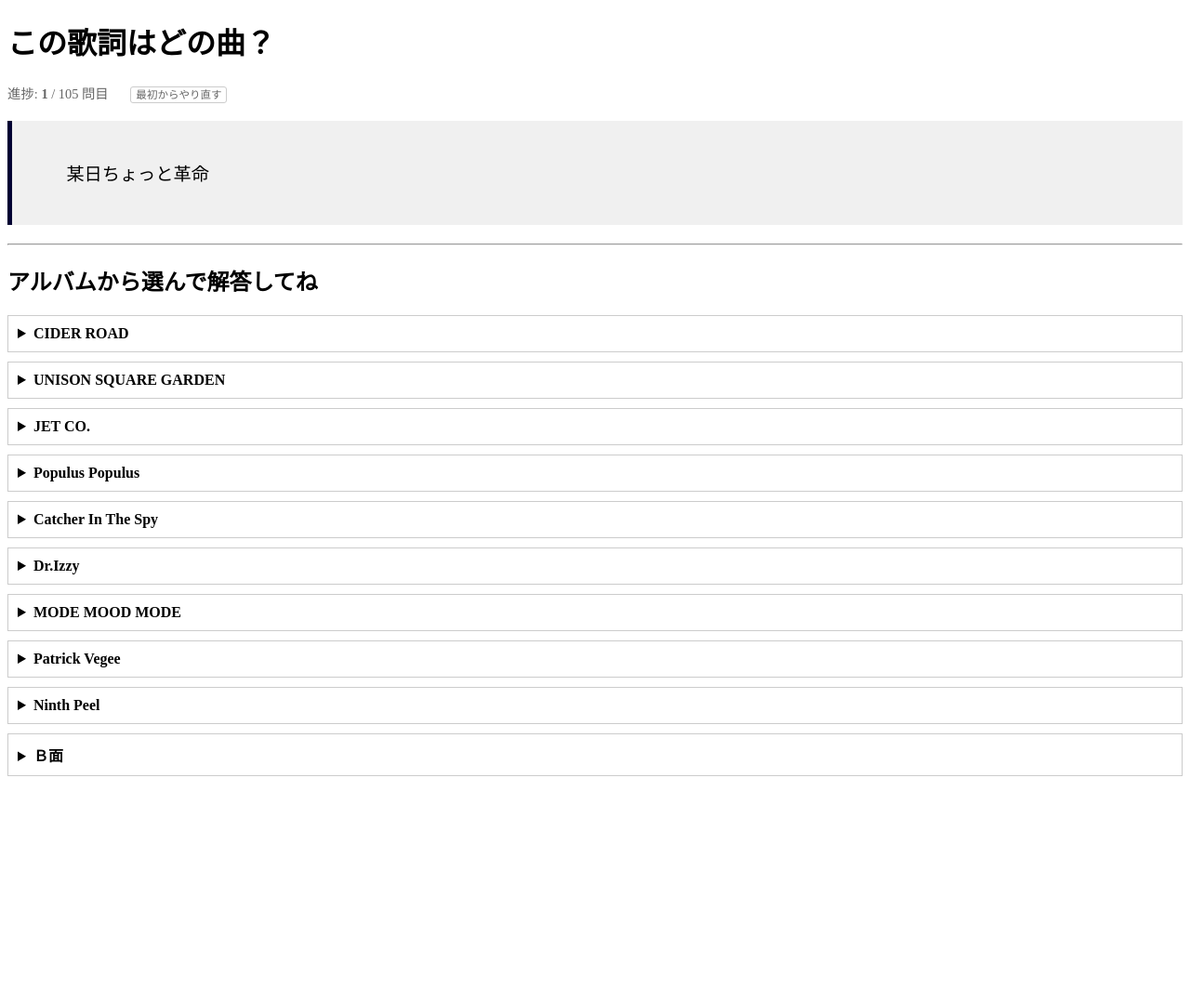
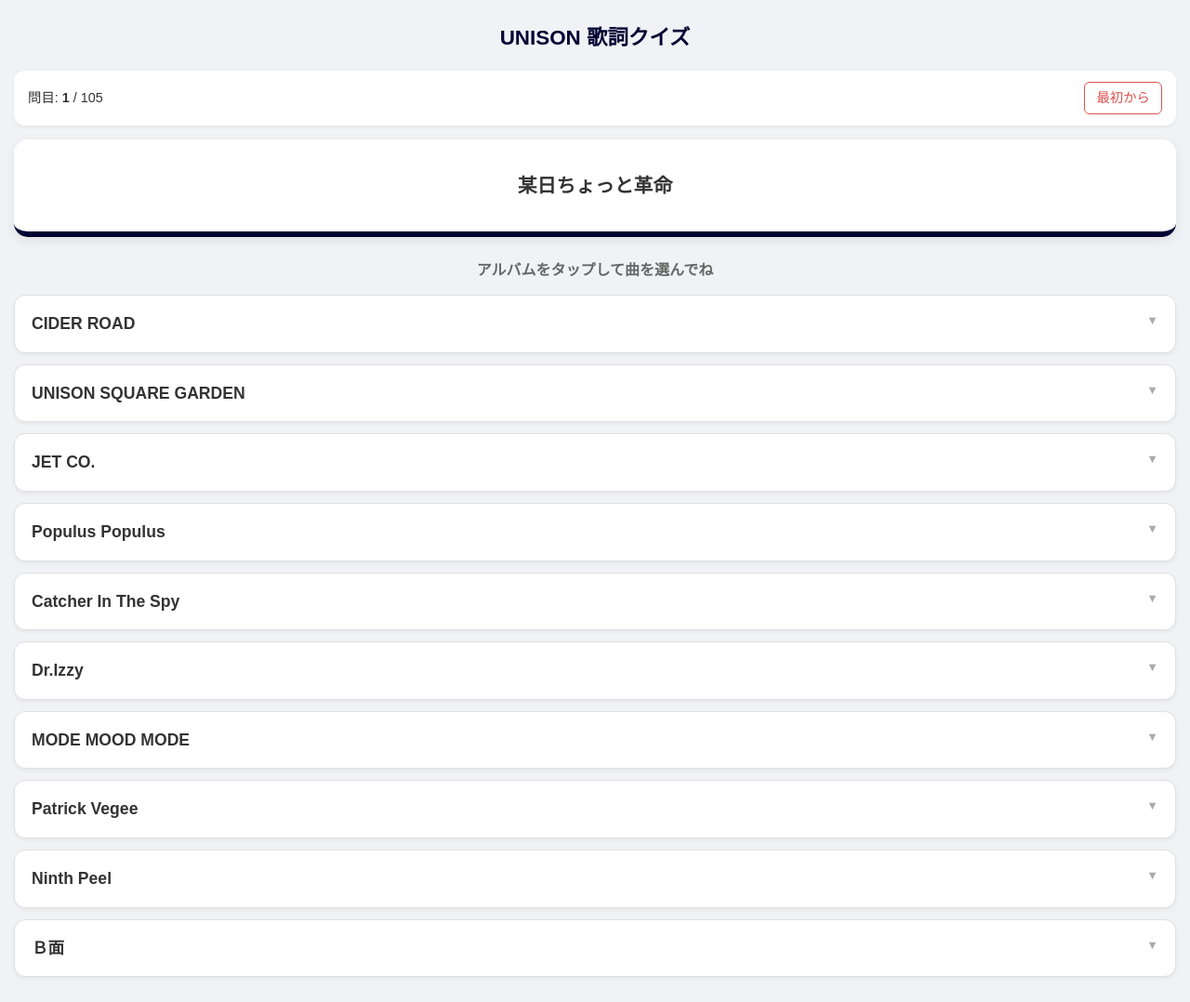
Before and after one commit to 23026050/unison-quiz, a Django app: page / in a window 1280 px wide. Shown: the whole page at 93% size. Before the commit the page ends 835 px from the top, so only its background shows below. Run offline with Django 5.2, Linux system fonts and the light colour scheme; data comes from the database, SQL or seed files in the repository; both versions use the stored data as it was after the commit.

Commit message:
Add files via upload

```diff
--- a/unison_app/quiz/templates/quiz/quiz.html
+++ b/unison_app/quiz/templates/quiz/quiz.html
@@ -1,45 +1,150 @@
 <!DOCTYPE html>
-<html>
+<html lang="ja">
 <head>
+    <meta charset="UTF-8">
+    <meta name="viewport" content="width=device-width, initial-scale=1.0">
     <title>UNISON 歌詞クイズ</title>
     <style>
-        .lyrics-box { background: #f0f0f0; padding: 20px; margin: 20px 0; font-size: 1.2em; border-left: 5px solid #000033; white-space: pre-wrap; }
-        .album-section { margin-top: 20px; }
-        .progress-bar { color: #666; font-size: 0.9em; margin-bottom: 10px; }
-        details { margin-bottom: 10px; border: 1px solid #ccc; padding: 10px; }
-        summary { cursor: pointer; font-weight: bold; }
-        button { background: none; border: none; color: blue; text-decoration: underline; cursor: pointer; }
-        button:hover { color: red; }
+        :root {
+            --primary-color: #000033;
+            --accent-color: #007bff;
+            --bg-color: #f0f2f5;
+            --card-bg: #ffffff;
+            --text-color: #333;
+        }
+
+        body {
+            font-family: 'Hiragino Sans', 'Meiryo', sans-serif;
+            background-color: var(--bg-color);
+            color: var(--text-color);
+            margin: 0;
+            padding: 15px;
+            line-height: 1.4;
+        }
+
+        h1 {
+            font-size: 1.4rem;
+            text-align: center;
+            color: var(--primary-color);
+            margin: 10px 0 20px;
+        }
+
+        /* 進捗バー */
+        .progress-bar {
+            background: white;
+            padding: 12px 15px;
+            border-radius: 12px;
+            box-shadow: 0 2px 4px rgba(0,0,0,0.05);
+            display: flex;
+            justify-content: space-between;
+            align-items: center;
+            font-size: 0.9rem;
+            margin-bottom: 15px;
+        }
+
+        /* 歌詞ボックス（目立つように大きく） */
+        .lyrics-box {
+            background: var(--card-bg);
+            padding: 35px 20px;
+            margin-bottom: 25px;
+            border-radius: 15px;
+            box-shadow: 0 4px 12px rgba(0,0,0,0.08);
+            font-size: 1.3rem;
+            font-weight: bold;
+            text-align: center;
+            border-bottom: 6px solid var(--primary-color);
+            white-space: pre-wrap;
+        }
+
+        h2 {
+            font-size: 1rem;
+            margin-bottom: 15px;
+            color: #666;
+            text-align: center;
+        }
+
+        /* アルバムの開閉 */
+        details {
+            background: white;
+            margin-bottom: 12px;
+            border-radius: 12px;
+            box-shadow: 0 2px 4px rgba(0,0,0,0.05);
+            border: 1px solid #e0e0e0;
+        }
+
+        summary {
+            padding: 18px;
+            cursor: pointer;
+            font-weight: bold;
+            font-size: 1.1rem;
+            list-style: none;
+            display: flex;
+            justify-content: space-between;
+        }
+
+        summary::after { content: '▼'; font-size: 0.8rem; color: #aaa; }
+        details[open] summary { border-bottom: 1px solid #eee; }
+        details[open] summary::after { content: '▲'; }
+
+        /* 曲の選択ボタン（大きく押しやすく） */
+        ul { list-style: none; padding: 0; margin: 0; }
+
+        .song-item {
+            border-bottom: 1px solid #f0f0f0;
+        }
+
+        .song-button {
+            width: 100%;
+            padding: 20px 15px; /* 上下パディングを増やして大きく */
+            text-align: left;
+            background: white;
+            border: none;
+            font-size: 1.1rem; /* 文字を大きく */
+            color: var(--text-color);
+            cursor: pointer;
+            display: block;
+            transition: background 0.1s;
+        }
+
+        /* タップした時に色が変わる（フィードバック） */
+        .song-button:active {
+            background-color: #007bff;
+            color: white;
+        }
+
+        .reset-btn {
+            text-decoration: none;
+            color: #d9534f;
+            border: 1px solid #d9534f;
+            padding: 6px 12px;
+            border-radius: 6px;
+        }
     </style>
 </head>
 <body>
-    <h1>この歌詞はどの曲？</h1>
+
+    <h1>UNISON 歌詞クイズ</h1>
 
     <div class="progress-bar">
-        進捗: <strong>{{ current_count }}</strong> / {{ total_songs }} 問目
-        <span style="margin-left: 20px;">
-        <a href="{% url 'reset_quiz' %}" onclick="return confirm('最初からやり直しますか？')" style="color: #666; font-size: 0.8em; text-decoration: none; border: 1px solid #ccc; padding: 2px 5px; border-radius: 3px;">最初からやり直す</a>
-    </span>
+        <span>問目: <strong>{{ current_count }}</strong> / {{ total_songs }}</span>
+        <a href="{% url 'reset_quiz' %}" class="reset-btn" onclick="return confirm('リセットしますか？')">最初から</a>
     </div>
 
-    <div class="lyrics-box">
-        {{ question_song.lyrics }}
-    </div>
+    <div class="lyrics-box">{{ question_song.lyrics }}</div>
 
-    <hr>
-    <h2>アルバムから選んで解答してね</h2>
+    <h2>アルバムをタップして曲を選んでね</h2>
 
     {% for album in all_albums %}
     <details>
         <summary>{{ album.title }}</summary>
         <ul>
             {% for song in album.songs.all %}
-            <li>
-                <form action="{% url 'check_answer' %}" method="post" style="display:inline;">
+            <li class="song-item">
+                <form action="{% url 'check_answer' %}" method="post">
                     {% csrf_token %}
                     <input type="hidden" name="song_id" value="{{ song.id }}">
                     <input type="hidden" name="question_id" value="{{ question_song.id }}">
-                    <button type="submit">{{ song.title }}</button>
+                    <button type="submit" class="song-button">{{ song.title }}</button>
                 </form>
             </li>
             {% endfor %}
--- a/unison_app/quiz/views.py
+++ b/unison_app/quiz/views.py
@@ -41,18 +41,24 @@ def check_answer(request):
         user_choice_id = int(request.POST.get('song_id'))      # ユーザーが選んだ曲のID
         correct_song_id = int(request.POST.get('question_id')) # 正解の曲のID
 
-        # 正解の曲データを取得
-        question_song = get_object_or_404(Song, id=correct_song_id)
-        # ユーザーが選んだ曲データを取得
-        selected_song = get_object_or_404(Song, id=user_choice_id)
+        # 1. 正解だった場合
+        if user_choice_id == correct_song_id:
+            # 次の問題へリダイレクト（quizビューが呼ばれ、次の曲がセットされる）
+            return redirect('quiz')
 
-        is_correct = (user_choice_id == correct_song_id)
+        # 2. 不正解だった場合
+        else:
+            # データの取得
+            question_song = get_object_or_404(Song, id=correct_song_id)
+            selected_song = get_object_or_404(Song, id=user_choice_id)
 
-        return render(request, 'quiz/result.html', {
-            'is_correct': is_correct,
-            'question_song': question_song,
-            'selected_song': selected_song,
-        })
+            # 結果画面を表示（is_correctは常にFalseになる）
+            return render(request, 'quiz/result.html', {
+                'is_correct': False,
+                'question_song': question_song,
+                'selected_song': selected_song,
+            })
+
     return redirect('quiz')
 
 def reset_quiz(request):
```
Also changed, not shown: unison_app/quiz/templates/quiz/finished.html (added, +24 -0 lines), unison_app/quiz/templates/quiz/result.html (+29 -9 lines), unison_app/db.sqlite3.
